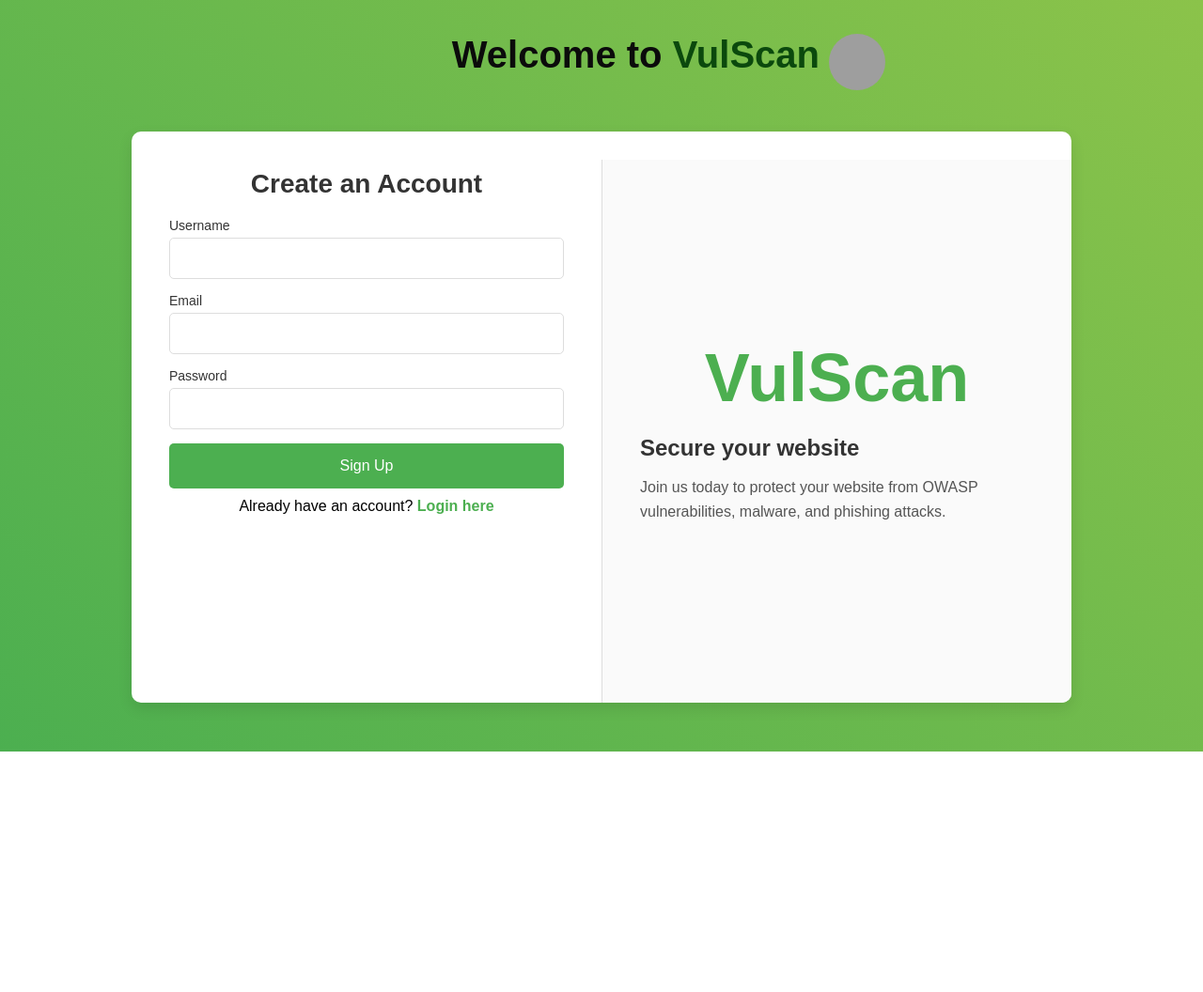
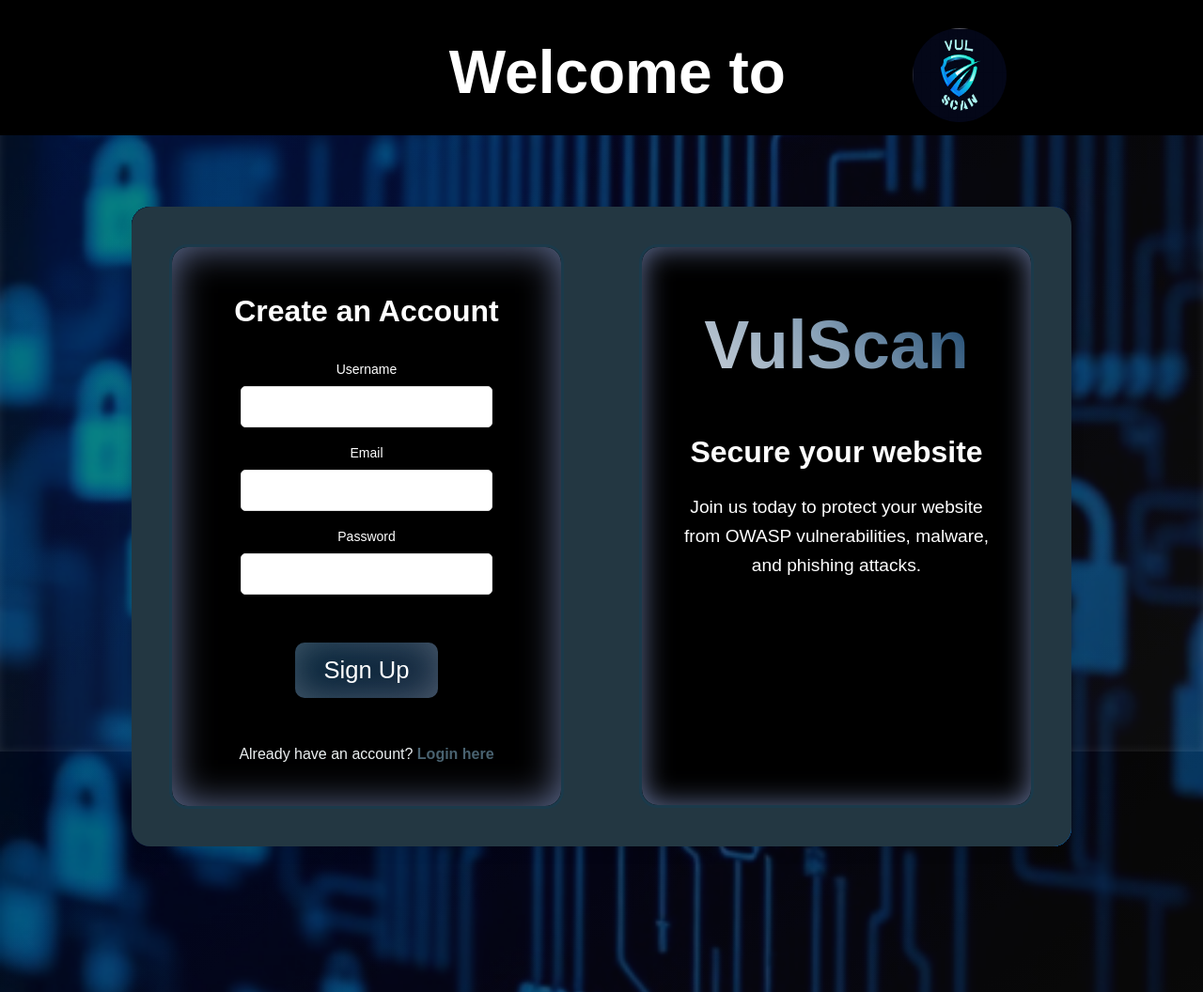
Before and after one commit to KK1234-stack/SE-project, a PHP site: page /signup.html in a window 1280 px wide. Shown: the whole page at 94% size. Before the commit the page ends 800 px from the top, so only its background shows below. Run offline with PHP 8.4, Linux system fonts and the light colour scheme; grey boxes are pictures that could not be loaded.

Commit message:
signup-changes

```diff
--- a/signup.css
+++ b/signup.css
@@ -7,73 +7,120 @@
 
 body {
     font-family: 'Arial', sans-serif;
-    background-color: #f4f4f4;
+    color: #4d4d4d;
+    line-height: 1.8;
+    margin: 0;
+    padding: 0;
+    overflow-x: hidden;
+    background: #0a0a0a;
+    background: linear-gradient(145deg, #000000, #1a1a1a);
+    box-shadow: inset 0 0 10px rgba(255, 255, 255, 0.1);
+    min-height: 100vh;
+}
+
+.header .title span,.info-card h1 span {
+    background-image: linear-gradient(45deg, #d0d6dd, #869fb5, #093762);
+    /* Gradient colors */
+    background-clip: text;
+    -webkit-background-clip: text;
+    color: transparent;
+    /* Makes the text itself transparent */
+    display: inline-block;
+}
+
+.main-box {
+    color: #ecf0f1;
+    text-align: center;
+    background-color: #000000;
+    overflow: hidden;
+    width: 100%;
     display: flex;
+    flex-direction: column;
     justify-content: center;
     align-items: center;
-    height: 100vh;
-    background: linear-gradient(45deg, #4CAF50, #8BC34A);
-    position: relative;
 }
-.header{
+
+.main-box ::before {
+    content: '';
     position: absolute;
+    top: 0;
+    left: 0;
     width: 100%;
-    height: 20%;
+    height: 132%;
+    background: url('signupback.jpg') no-repeat center center;
+    background-size: cover;
+    opacity: 0.5;
+    /* Adjust opacity here */
+    z-index: -1;
+    /* Sends the pseudo-element behind the content */
+}
+
+/* Header */
+.header {
+    width: 100%;
+    height: 144px;
     top: 2%;
 }
-.header .title{
+
+.header .title {
     padding: 20px;
     width: 60%;
     position: relative;
-    left: 36%;
+    left: 26%;
     display: flex;
     flex-direction: row;
 }
+
 .header h2 {
-    font-size: 2.5rem;
-    color: #0b0b0b;
+    font-size: 4rem;
+    color: white;
     font-weight: 600;
 }
+
 .logo {
-    width: 60px;
-    height: 60px;
-    margin-left: 10px;
+    width: 100px;
+    height: 100px;
+    margin: 10px;
     border-radius: 50%;
-
 }
 
 .header span {
     color: #0b490d;
 }
 
-
 .signup-container {
     display: flex;
     justify-content: space-between;
     width: 80%;
-    height: 76%;
     max-width: 1000px;
-    background-color: #fff;
-    border-radius: 10px;
+    background-color: rgb(35, 55, 66);
+    border-radius: 20px;
     box-shadow: 0 6px 15px rgba(0, 0, 0, 0.1);
     overflow: hidden;
     animation: slideIn 1s ease-out;
-    margin: 20px;
+    margin: 100px 40px;
     position: absolute;
     top: 15%;
 }
 
 /* Left Side: Signup Form */
 .signup-form {
+    background-color: #000000;
+    border-radius: 20px;
+    /* Rounded corners */
+    border: 3px solid rgb(27, 58, 75);
+    /* Outer border */
+    box-shadow: inset 0 0 40px rgba(140, 159, 213, 0.7);
     width: 50%;
     height: 100%;
     padding: 40px;
     animation: fadeInLeft 1s ease-in;
+    margin: 40px;
 }
 
 h2 {
-    font-size: 28px;
-    color: #333;
+    font-size: 2rem;
+    color: white;
     margin-bottom: 20px;
     text-align: center;
     transition: transform 0.3s ease;
@@ -81,13 +128,13 @@
 
 form label {
     font-size: 14px;
-    color: #333;
+    color: white;
     margin-bottom: 5px;
     display: block;
 }
 
 input {
-    width: 100%;
+    width: 80%;
     padding: 12px;
     margin-bottom: 15px;
     border: 1px solid #ddd;
@@ -97,24 +144,37 @@
 }
 
 input:focus {
-    border-color: #4CAF50;
+    border-color: rgb(27, 58, 75);
     outline: none;
 }
 
 .submit-btn {
-    width: 100%;
-    padding: 15px;
-    background-color: #4CAF50;
-    color: white;
+    padding: 15px 30px;
+    font-size: 1.6em;
+    background: linear-gradient(135deg, #012036, #12263d);
+    /* Gradient background */
+    color: #fff;
     border: none;
-    border-radius: 5px;
-    font-size: 16px;
+    border-radius: 10px;
+    /* Rounded corners */
+    transition: all 0.3s ease;
     cursor: pointer;
-    transition: background-color 0.3s ease;
+    margin: 36px 20px;
+    box-shadow: inset 0px 0px 40px rgba(229, 230, 235, 0.3);
+    /* Inner shadow */
 }
 
-.submit-btn:hover {
-    background-color: #45a049;
+.submit-btn :hover {
+    background: linear-gradient(135deg, #012036, #214772);
+    /* Darker gradient on hover */
+    box-shadow: inset 0px 0px 8px rgba(150, 172, 210, 0.3), 0px 8px 15px rgba(229, 230, 235, 0.3);
+    /* Inner shadow + outer shadow on hover */
+    transform: translateY(-3px);
+}
+
+.submit-btn :active {
+    transform: translateY(1px);
+    /* Button slightly pressed effect */
 }
 
 /* Redirect to login section */
@@ -124,69 +184,90 @@
 }
 
 .redirect-login a {
-    color: #4CAF50;
+    color: rgb(73, 98, 112);
     text-decoration: none;
     font-weight: bold;
 }
 
 .redirect-login a:hover {
-    color: #45a049;
+    color: rgb(8, 38, 54);
 }
 
 /* Right Side: Information Card */
 .info-card {
+    height: 600px;
     width: 50%;
     padding: 40px;
-    background-color: #fafafa;
-    border-left: 1px solid #ddd;
-    display: flex;
-    flex-direction: column;
-    justify-content: center;
+    background-color: #000000;
+    border-radius: 20px; /* Rounded corners */
+    border: 3px solid rgb(27, 58, 75); /* Outer border */
+    box-shadow: inset 0 0 30px rgba(140, 159, 213, 0.7);
     animation: fadeInRight 1s ease-in;
-    margin-top: 30px; /* Added margin to create space between the card and form */
+    margin: 40px;
+    /* Added margin to create space between the card and form */
 }
 
 .vulscan-title {
     font-size: 36px;
-    color: #4CAF50;
+    color: rgb(27, 58, 75);
     text-align: center;
     margin-bottom: 20px;
 }
 
 .info-card h3 {
-    font-size: 24px;
-    color: #333;
+    font-size: 2rem;
+    color: #fff;
     margin-bottom: 15px;
 }
 
 .info-card p {
-    font-size: 16px;
-    color: #555;
+    font-size: 1.2rem;
+    color: #fff;
     line-height: 1.6;
 }
 
 /* Animations */
 @keyframes slideIn {
-    0% { transform: translateX(-100%); }
-    100% { transform: translateX(0); }
+    0% {
+        transform: translateX(-100%);
+    }
+
+    100% {
+        transform: translateX(0);
+    }
 }
 
 @keyframes fadeInLeft {
-    0% { opacity: 0; transform: translateX(-50px); }
-    100% { opacity: 1; transform: translateX(0); }
+    0% {
+        opacity: 0;
+        transform: translateX(-50px);
+    }
+
+    100% {
+        opacity: 1;
+        transform: translateX(0);
+    }
 }
 
 @keyframes fadeInRight {
-    0% { opacity: 0; transform: translateX(50px); }
-    100% { opacity: 1; transform: translateX(0); }
+    0% {
+        opacity: 0;
+        transform: translateX(50px);
+    }
+
+    100% {
+        opacity: 1;
+        transform: translateX(0);
+    }
 }
 
 /* Responsive Design */
 @media (max-width: 768px) {
 
-    .header .title{
+    .header .title {
         left: 20%;
     }
+
     .signup-container {
         flex-direction: column;
         width: 90%;
@@ -196,7 +277,8 @@
         background-color: rgb(221, 229, 217);
     }
 
-    .signup-form, .info-card {
+    .signup-form,
+    .info-card {
         width: 100%;
         height: 440px;
         border-radius: 10px;
--- a/signup.html
+++ b/signup.html
@@ -1,17 +1,20 @@
 <!DOCTYPE html>
 <html lang="en">
+
 <head>
     <meta charset="UTF-8">
     <meta name="viewport" content="width=device-width, initial-scale=1.0">
     <title>Signup</title>
     <link rel="stylesheet" href="signup.css">
 </head>
+
 <body>
+    <div class="main-box">
         <!-- Header Section -->
         <div class="header">
             <div class="title">
                 <h2>Welcome to <span>VulScan</span></h2>
-            <img src="vulscanlogo.png" alt="vulscan" class="logo">
+                <img src="weblogo.jpg" alt="vulscan" class="logo">
             </div>
         </div>
         <div class="signup-container">
@@ -38,11 +41,13 @@
             <!-- Right Side: Information Card -->
             <div class="info-card">
                 <div class="vulscan-title">
-                <h1>VulScan</h1>
+                    <h1><span>VulScan</span></h1>
                 </div>
                 <h3>Secure your website</h3>
                 <p>Join us today to protect your website from OWASP vulnerabilities, malware, and phishing attacks.</p>
             </div>
         </div>
+    </div>
 </body>
+
 </html>
```
Also changed, not shown: signupback.jpg (added). Lines whose indentation alone changed are shown as unchanged.
